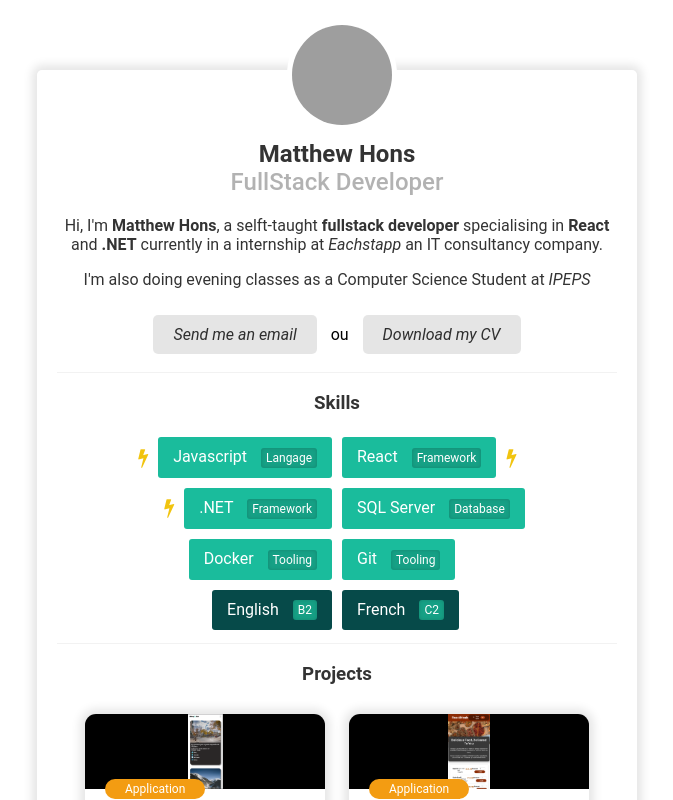
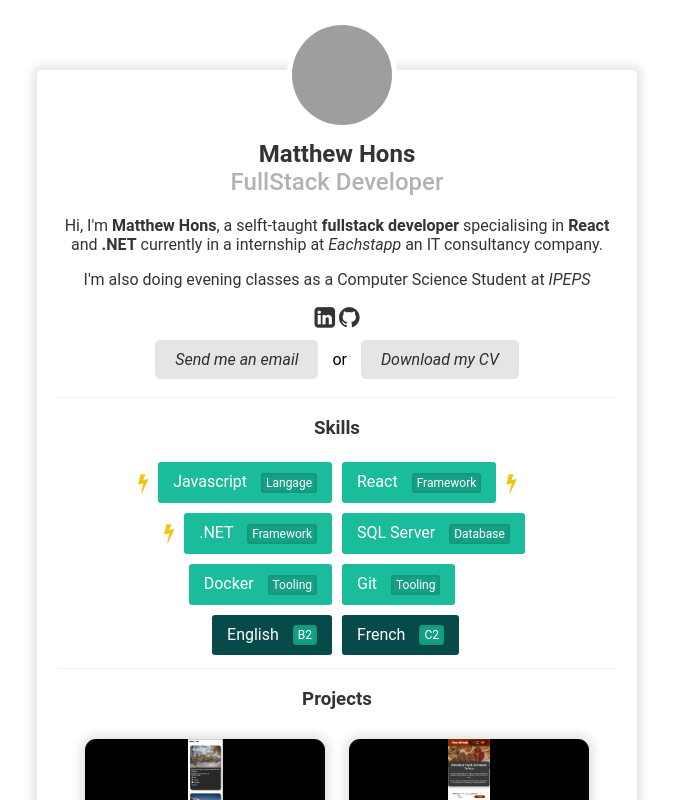
Before and after one commit to MatthewHons/Portfolio, a plain HTML site: page index.html in a window 1280 px wide. Shown: the whole page, without its empty margins (303-976 px from the left). Drawn offline with Linux system fonts and the light colour scheme; grey boxes are pictures that could not be loaded.

Commit message:
feat: adding social media icons and link

```diff
--- a/index.html
+++ b/index.html
@@ -23,9 +23,13 @@
                     <h2 id="person-job">FullStack Developer</h2>
                     <p>Hi, I'm <strong id="person-firstname">Matthew Hons</strong>, a selft-taught <strong id="person-position">fullstack developer</strong> specialising in <strong id="person-speciality">React</strong> and <strong>.NET</strong> currently in a internship at <a href="https://eachstapp.com/" alt="Eachstapp IT consultancy company">Eachstapp</a> an IT consultancy company.</p>
                     <p>I'm also doing evening classes as a Computer Science Student at <a href="http://www.seraingsup.be/informatique.html" alt="IPEPS Supérieur">IPEPS</a></p>
+                    <div class="person-social">
+                        <a href="https://www.linkedin.com/in/matthew-hons/" alt="My Linkedin profile"><i class="fa fa-linkedin-square" style="font-size:24px"></i></a>
+                        <a href="https://github.com/MatthewHons" alt="My github profile"><i class="fa fa-github" style="font-size:24px"></i></a>
+                    </div>
                     <div>
                         <a href = "mailto: matthewhons19@gmail.com" class="button" id="person-email">Send me an email</a>
-                        <span class="or"> ou </span>
+                        <span class="or"> or </span>
                         <a href="./src/img/Hons_Matthew_CV.pdf" class="button" download="Hons_Matthew_CV.pdf">Download my CV</a>
 
                     </div>
```
